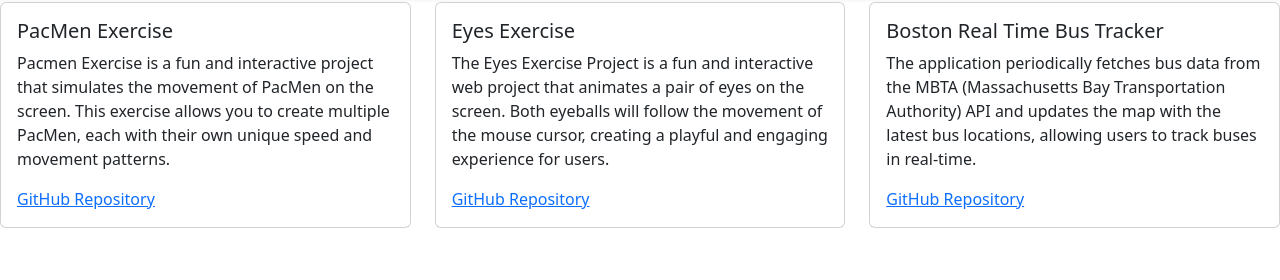
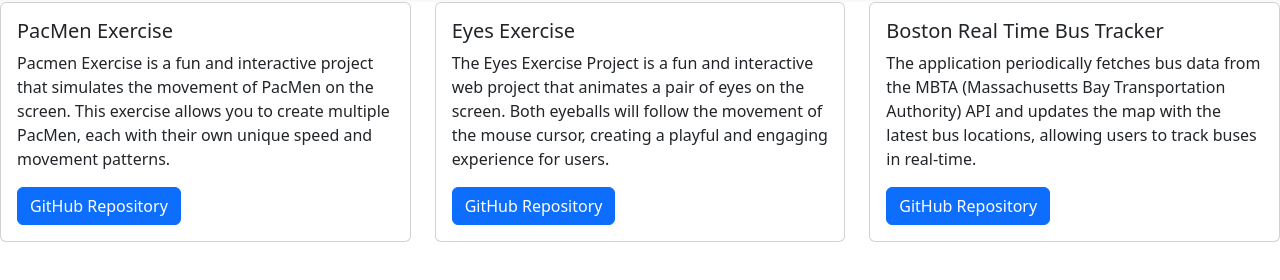
Before and after one commit to mxcaoalina/mxcaoalina.github.io, a plain HTML site: page Project_Page.html in a window 1280 px wide. Shown: the part 56-336 px from the top of the page. Drawn offline with nearby package versions, Linux system fonts and the light colour scheme.

Commit message:
updated project page

```diff
--- a/Project_Page.html
+++ b/Project_Page.html
@@ -38,7 +38,7 @@
             <div class="card-body">
               <h5 class="card-title">PacMen Exercise</h5>
               <p class="card-text">Pacmen Exercise is a fun and interactive project that simulates the movement of PacMen on the screen. This exercise allows you to create multiple PacMen, each with their own unique speed and movement patterns.</p>
-              <a href="https://github.com/mxcaoalina/PacMen_Exercise" class="card-link">GitHub Repository</a>
+              <a class="btn btn-primary" href="https://github.com/mxcaoalina/PacMen_Exercise" role="button">GitHub Repository</a>
             </div>
           </div>
         </div>
@@ -48,7 +48,7 @@
             <div class="card-body">
               <h5 class="card-title">Eyes Exercise</h5>
               <p class="card-text">The Eyes Exercise Project is a fun and interactive web project that animates a pair of eyes on the screen. Both eyeballs will follow the movement of the mouse cursor, creating a playful and engaging experience for users.</p>
-              <a href="https://github.com/mxcaoalina/Eyes_Exercise" class="card-link">GitHub Repository</a>
+              <a class="btn btn-primary" href="https://github.com/mxcaoalina/Eyes_Exercise" role="button">GitHub Repository</a>
             </div>
           </div>
         </div>
@@ -58,7 +58,7 @@
             <div class="card-body">
               <h5 class="card-title">Boston Real Time Bus Tracker</h5>
               <p class="card-text">The application periodically fetches bus data from the MBTA (Massachusetts Bay Transportation Authority) API and updates the map with the latest bus locations, allowing users to track buses in real-time.</p>
-              <a href="https://github.com/mxcaoalina/MIT-Realtime-Bus-Tracker" class="card-link">GitHub Repository</a>
+              <a class="btn btn-primary" href="https://github.com/mxcaoalina/MIT-Realtime-Bus-Tracker" role="button">GitHub Repository</a>
             </div>
           </div>
         </div>
```
